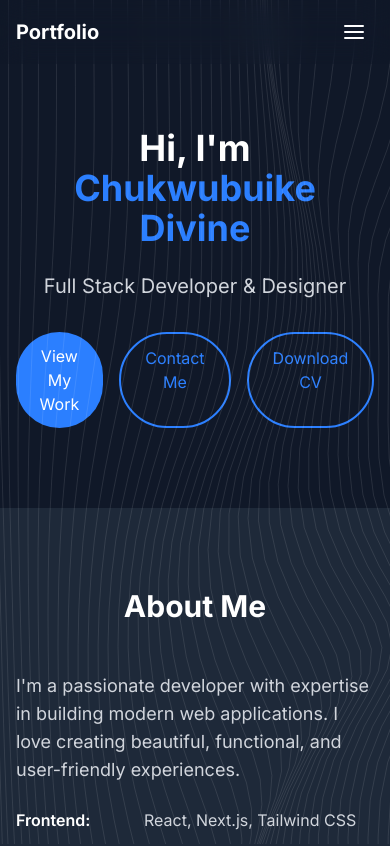
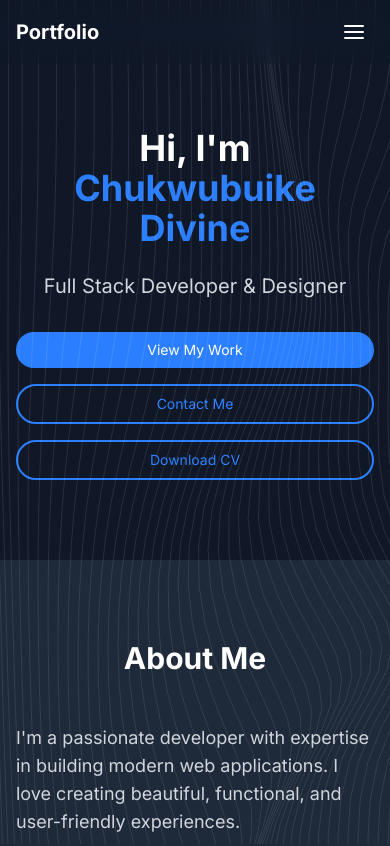
Before and after one commit to rowdyawsome/portfolio-, a Next.js app: page / in a window 390 px wide. Shown: the top 846 px of the page. Built offline with nearby package versions, Linux system fonts and the light colour scheme.

Commit message:
Next-app

```diff
--- a/src/app/page.tsx
+++ b/src/app/page.tsx
@@ -232,13 +232,13 @@ export default function Home() {
               initial={{ opacity: 0, y: 20 }}
               animate={{ opacity: 1, y: 0 }}
               transition={{ duration: 0.8, delay: 0.6 }}
-              className="flex justify-center space-x-4"
+              className="flex flex-col sm:flex-row justify-center space-y-4 sm:space-y-0 sm:space-x-4"
             >
               <motion.a
                 whileHover={{ scale: 1.05 }}
                 whileTap={{ scale: 0.95 }}
                 href="#"
-                className="px-6 py-3 bg-blue-500 text-white rounded-full hover:bg-blue-600 transition-colors"
+                className="px-4 sm:px-6 py-2 sm:py-3 bg-blue-500 text-white rounded-full hover:bg-blue-600 transition-colors text-sm sm:text-base"
               >
                 View My Work
               </motion.a>
@@ -246,7 +246,7 @@ export default function Home() {
                 whileHover={{ scale: 1.05 }}
                 whileTap={{ scale: 0.95 }}
                 href="#contact"
-                className="px-6 py-3 border-2 border-blue-500 text-blue-500 rounded-full hover:bg-blue-500 hover:text-white transition-colors"
+                className="px-4 sm:px-6 py-2 sm:py-3 border-2 border-blue-500 text-blue-500 rounded-full hover:bg-blue-500 hover:text-white transition-colors text-sm sm:text-base"
               >
                 Contact Me
               </motion.a>
@@ -257,7 +257,7 @@ export default function Home() {
                 download="Chukwubuike_Divine_CV.pdf"
                 target="_blank"
                 rel="noopener noreferrer"
-                className="px-6 py-3 border-2 border-blue-500 text-blue-500 rounded-full hover:bg-blue-500 hover:text-white transition-colors"
+                className="px-4 sm:px-6 py-2 sm:py-3 border-2 border-blue-500 text-blue-500 rounded-full hover:bg-blue-500 hover:text-white transition-colors text-sm sm:text-base"
               >
                 Download CV
               </motion.a>
```
